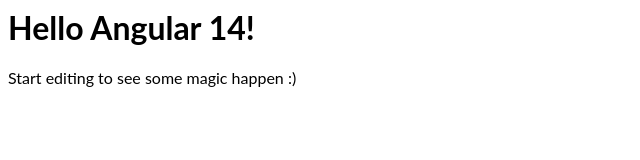
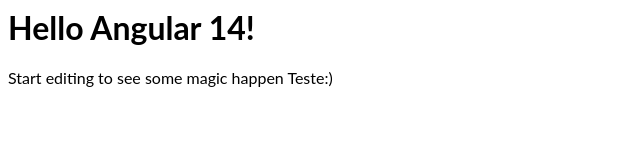
Before and after one commit to codigosincero/PrimeiroProjetoAWSAngular, an Angular app: page / in a window 1280 px wide. Shown: the top 160 px of the page, without its empty margins (0-640 px from the left). Built offline with nearby package versions, Linux system fonts and the light colour scheme.

Commit message:
primeiro teste

```diff
--- a/src/app/app.component.html
+++ b/src/app/app.component.html
@@ -1,4 +1,4 @@
 <hello name="{{ name }}"></hello>
 <p>
-  Start editing to see some magic happen :)
+  Start editing to see some magic happen Teste:)
 </p>
```
